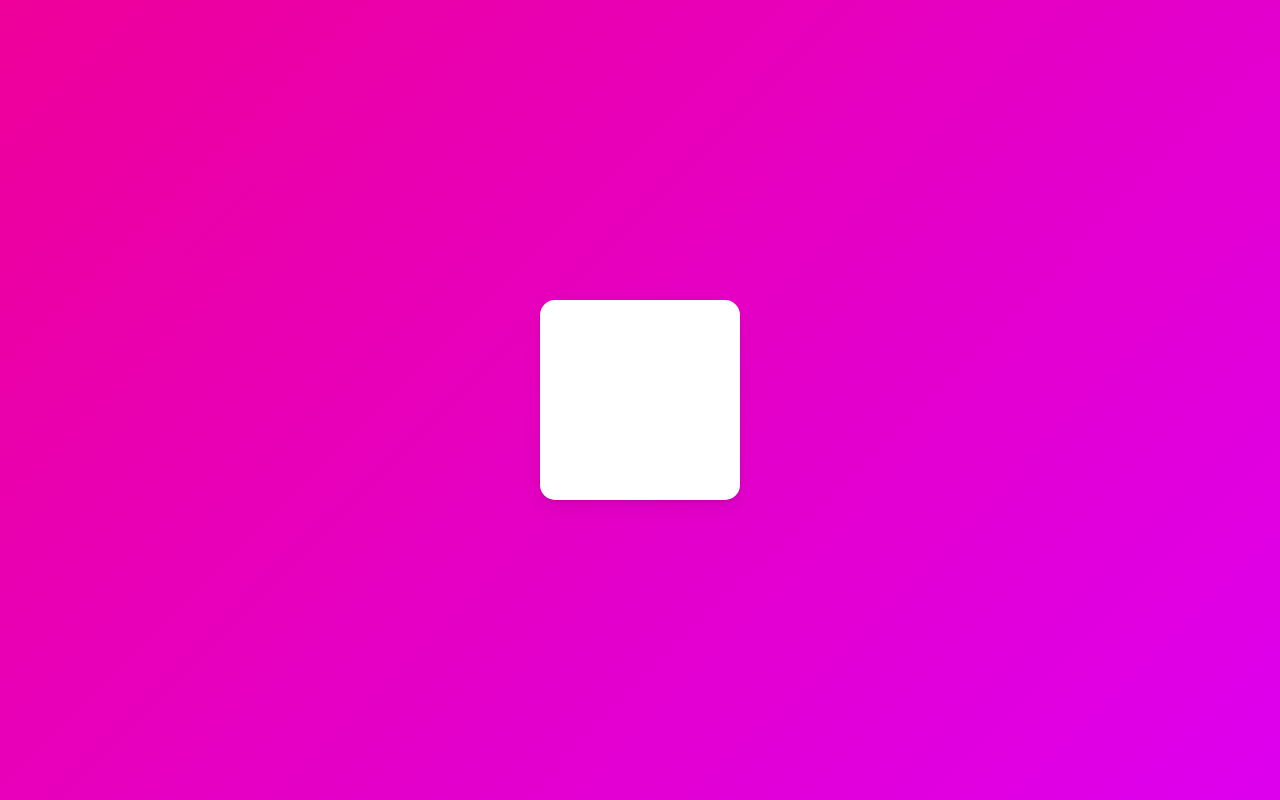
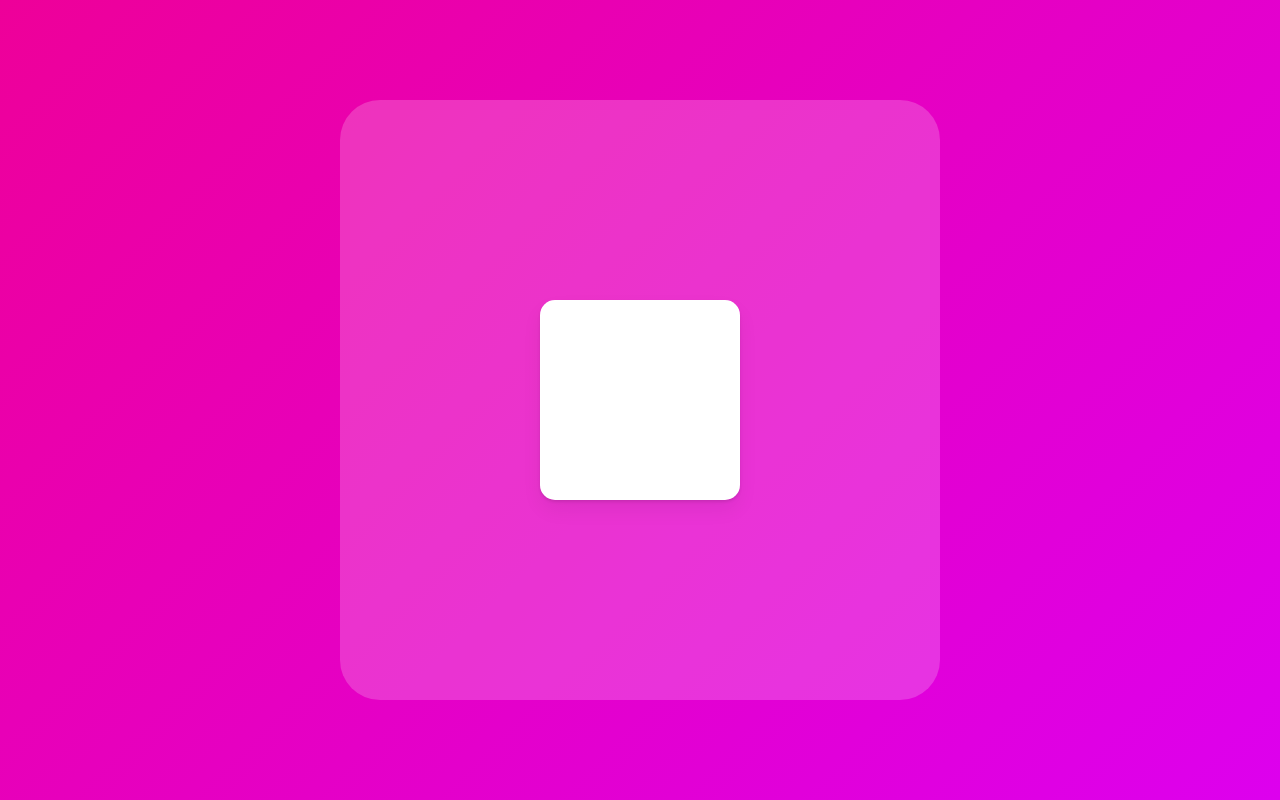
Before and after one commit to seunghyeokleeme/react-master-class, a React (Create React App) app: page / in a window 1280 px wide. Built offline with nearby package versions, Linux system fonts and the light colour scheme.

Commit message:
feat(App): Gestures Drag Animations
See also: NomadCoder React-master 8.6

```diff
--- a/src/App.tsx
+++ b/src/App.tsx
@@ -1,5 +1,6 @@
 import styled from "styled-components";
 import { motion } from "framer-motion";
+import { useRef } from "react";
 
 const Wrapper = styled.div`
   height: 100vh;
@@ -7,6 +8,16 @@
   display: flex;
   justify-content: center;
   align-items: center;
+`;
+
+const BiggerBox = styled.div`
+  width: 600px;
+  height: 600px;
+  display: flex;
+  align-items: center;
+  justify-content: center;
+  background-color: rgba(255, 255, 255, 0.2);
+  border-radius: 40px;
 `;
 
 const Box = styled(motion.div)`
@@ -18,21 +29,24 @@
 `;
 
 const boxVariants = {
-  hover: { scale: 1.5, rotateZ: 90 },
-  click: { scale: 0.5, borderRadius: "50%" },
-  drag: { backgroundColor: "rgb(46, 204, 113)", transition: { duration: 10 } },
+  hover: { rotateZ: 90 },
+  click: { borderRadius: "50%" },
 };
 
 function App() {
+  const biggerBoxRef = useRef<HTMLDivElement>(null);
   return (
     <Wrapper>
+      <BiggerBox ref={biggerBoxRef}>
         <Box
           drag
+          dragElastic={0.5}
+          dragConstraints={biggerBoxRef}
           variants={boxVariants}
           whileHover="hover"
-        whileDrag="drag"
           whileTap="click"
         />
+      </BiggerBox>
     </Wrapper>
   );
 }
```
Lines whose indentation alone changed are shown as unchanged.
